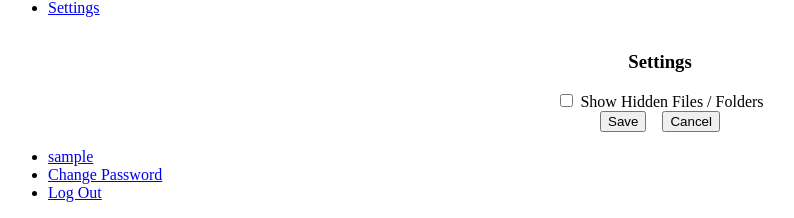
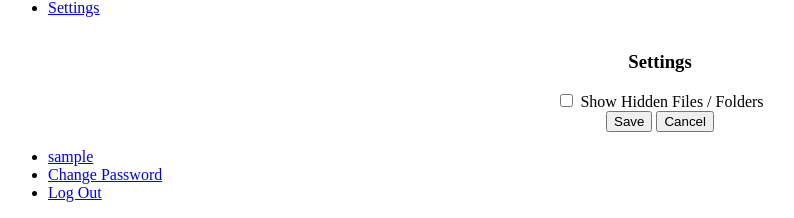
Before and after one commit to bfincher/html_browser, a Django app: template html_browser/templates/content_detail.html in a window 1280 px wide. Shown: the part 1088-1306 px from the top of the page, without its empty margins (0-794 px from the left). Run offline with Django 3.2, Linux system fonts and the light colour scheme; a user stored in the database is signed in; tables that the repository leaves empty hold one stand-in row (values such as "Sample post"); the template is opened without the code that fills it: most values are stand-ins (such as "Sample title", 1, 10 or a date in 2020); some libraries are stand-ins or nearby versions.

Commit message:
clean up show hidden dialog

```diff
--- a/html_browser/templates/content_detail.html
+++ b/html_browser/templates/content_detail.html
@@ -46,8 +46,7 @@
                        {% if showHidden %}checked="checked" {% endif %}
                        />&nbsp;Show Hidden Files / Folders
                        <br>
-                       <input class="btn" id="Save" name="submit" type="submit" value="Save" />
-                       &nbsp;&nbsp;
+                       <input class="btn-default" id="Save" name="submit" type="submit" value="Save" />
                        <input class="btn" id="Cancel" name="submit" type="submit" value="Cancel" />
                      </form>
                    </center>
```
